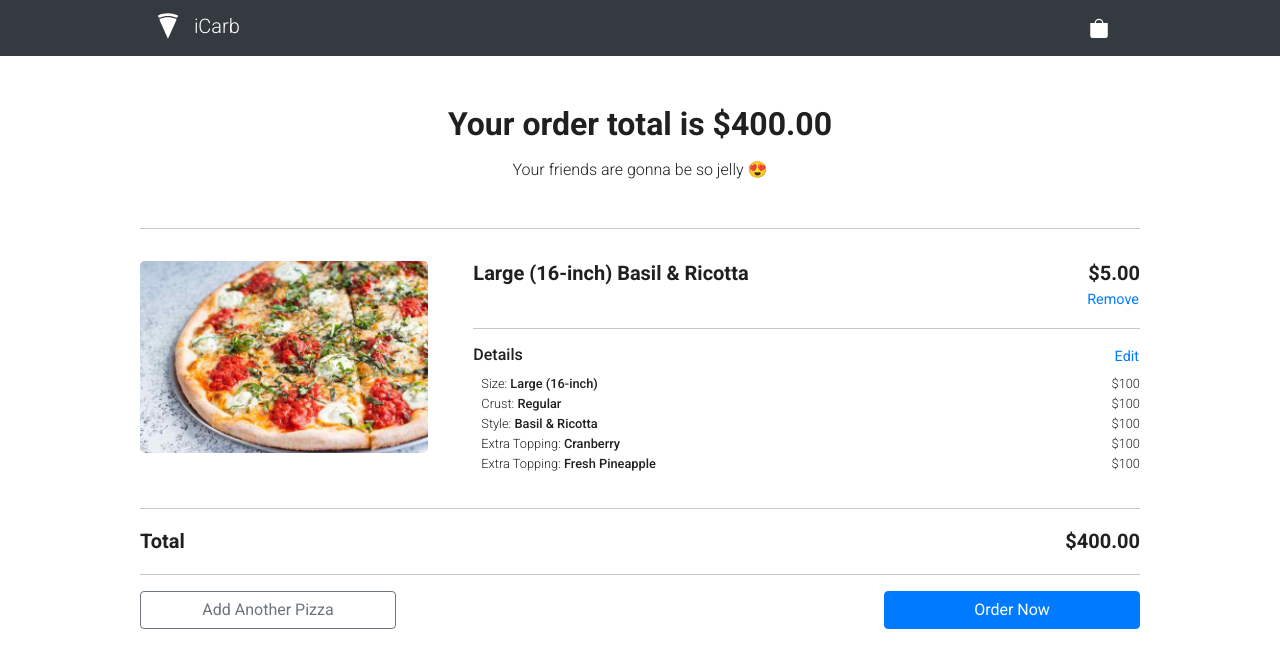
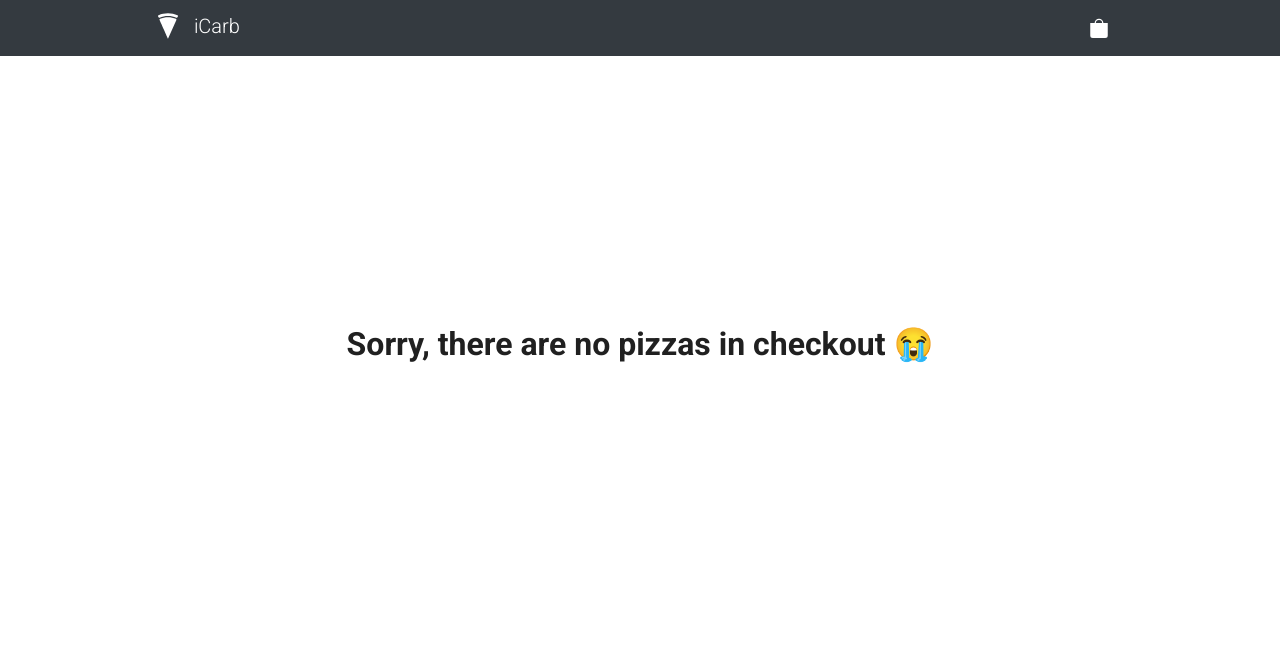
Before and after one commit to sketchbook21/icarb, a React (Create React App) app: page /icarb/checkout in a window 1280 px wide. Shown: the top 668 px of the page. Built offline with nearby package versions, Linux system fonts and the light colour scheme.

Commit message:
no initial state

```diff
--- a/src/modules/pizzas.js
+++ b/src/modules/pizzas.js
@@ -60,91 +60,91 @@ const setShowLoader = (boolean) => {
 
 // initialState;
 
+const initialState = {
+  pizzaOptions: [...pizzaSize, ...crustType, ...pizzaStyle, ...extraToppings],
+  mdSizeSelected: true,
+  subtotalItems: [],
+  cart: [],
+  cartTotal: 0,
+  displayCartTotal: "",
+  showLoader: false,
+};
+
 // const initialState = {
 //   pizzaOptions: [...pizzaSize, ...crustType, ...pizzaStyle, ...extraToppings],
 //   mdSizeSelected: true,
 //   subtotalItems: [],
-//   cart: [],
-//   cartTotal: 0,
-//   displayCartTotal: "",
-//   showLoader: false,
+//   cart: [
+//     {
+//       cartId: 1,
+//       mdSizeSelected: false,
+//       pizzaOptions: [
+//         {
+//           id: 2,
+//           category: "Size",
+//           name: "Large (16-inch)",
+//           img: null,
+//           type: null,
+//           value1: 100,
+//           value2: 100,
+//           displayValue1: "$100",
+//           displayValue2: "$100",
+//           active: false,
+//         },
+//         {
+//           id: 3,
+//           category: "Crust",
+//           name: "Regular",
+//           img: null,
+//           type: null,
+//           value1: 100,
+//           value2: 100,
+//           displayValue1: "$100",
+//           displayValue2: "$100",
+//           active: false,
+//         },
+//         {
+//           id: 8,
+//           category: "Style",
+//           name: "Basil & Ricotta",
+//           img: "ricotta-basil.jpeg",
+//           type: "veg",
+//           value1: 100,
+//           value2: 100,
+//           displayValue1: "$100",
+//           displayValue2: "$100",
+//           active: false,
+//         },
+//         {
+//           id: 25,
+//           category: "Extra Topping",
+//           name: "Cranberry",
+//           img: null,
+//           type: null,
+//           value1: 100,
+//           value2: 100,
+//           displayValue1: "$100",
+//           displayValue2: "$100",
+//           active: false,
+//         },
+//         {
+//           id: 27,
+//           category: "Extra Topping",
+//           name: "Fresh Pineapple",
+//           img: null,
+//           type: null,
+//           value1: 100,
+//           value2: 100,
+//           displayValue1: "$100",
+//           displayValue2: "$100",
+//           active: false,
+//         },
+//       ],
+//     },
+//   ],
+//   cartTotal: 400,
+//   displayCartTotal: "$400.00",
 // };
-
-const initialState = {
-  pizzaOptions: [...pizzaSize, ...crustType, ...pizzaStyle, ...extraToppings],
-  mdSizeSelected: true,
-  subtotalItems: [],
-  cart: [
-    {
-      cartId: 1,
-      mdSizeSelected: false,
-      pizzaOptions: [
-        {
-          id: 2,
-          category: "Size",
-          name: "Large (16-inch)",
-          img: null,
-          type: null,
-          value1: 100,
-          value2: 100,
-          displayValue1: "$100",
-          displayValue2: "$100",
-          active: false,
-        },
-        {
-          id: 3,
-          category: "Crust",
-          name: "Regular",
-          img: null,
-          type: null,
-          value1: 100,
-          value2: 100,
-          displayValue1: "$100",
-          displayValue2: "$100",
-          active: false,
-        },
-        {
-          id: 8,
-          category: "Style",
-          name: "Basil & Ricotta",
-          img: "ricotta-basil.jpeg",
-          type: "veg",
-          value1: 100,
-          value2: 100,
-          displayValue1: "$100",
-          displayValue2: "$100",
-          active: false,
-        },
-        {
-          id: 25,
-          category: "Extra Topping",
-          name: "Cranberry",
-          img: null,
-          type: null,
-          value1: 100,
-          value2: 100,
-          displayValue1: "$100",
-          displayValue2: "$100",
-          active: false,
-        },
-        {
-          id: 27,
-          category: "Extra Topping",
-          name: "Fresh Pineapple",
-          img: null,
-          type: null,
-          value1: 100,
-          value2: 100,
-          displayValue1: "$100",
-          displayValue2: "$100",
-          active: false,
-        },
-      ],
-    },
-  ],
-  cartTotal: 400,
-  displayCartTotal: "$400.00",
-};
 
 // misc functions
 
```
